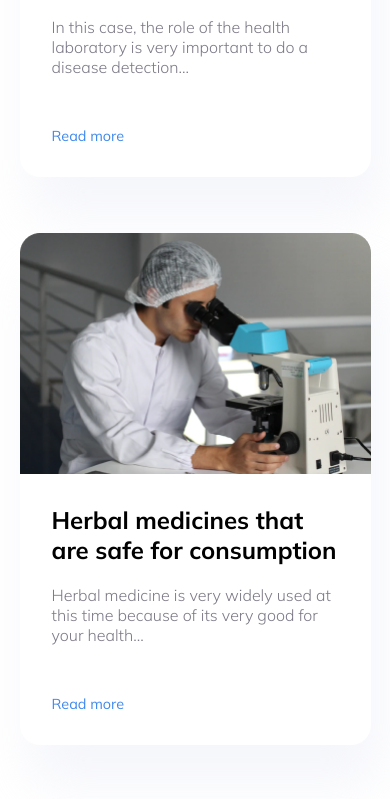
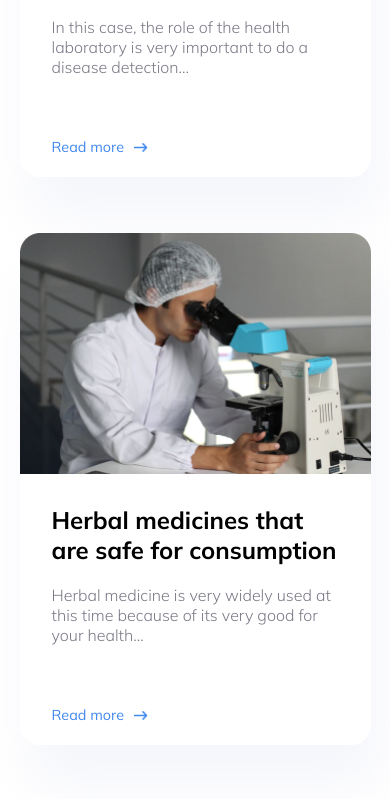
Before and after one commit to MayconDS/landing-trafalgar, a plain HTML site: page index.html in a window 390 px wide. Shown: the part 7369-8168 px from the top of the page. Drawn offline with Linux system fonts and the light colour scheme.

Commit message:
responsive design

```diff
--- a/index.html
+++ b/index.html
@@ -177,7 +177,7 @@
                 In this case, the role of the health laboratory is very
                 important to do a disease detection...
               </p>
-              <a href="">Read more</a>
+              <a href="">Read more <img id="arrow" src="utils/arrow.png" alt=""> </a>
             </div>
           </div>
           <div class="box">
@@ -188,7 +188,7 @@
               <p>
                 Herbal medicine is very widely used at this time because of its very good for your health...
               </p>
-              <a href="">Read more</a>
+              <a href="">Read more <img id="arrow" src="utils/arrow.png" alt=""> </a>
             </div>
           </div>
           <div class="box">
@@ -200,7 +200,12 @@
                 A healthy lifestyle should start from now and also for your skin health.
 There are some...
               </p>
-              <a href="">Read more</a>
+
+                <a href="">Read more <img id="arrow" src="utils/arrow.png" alt=""> </a>
+
+
+
+
             </div>
           </div>
           </div>
--- a/style.css
+++ b/style.css
@@ -383,6 +383,18 @@ section {
     gap: 20px;
 }
 #section-6 .box-images .container a {
+    display: flex;
+    align-items: center;
+
+    gap: 10px;
+}
+#section-6 .box-images .container a img{
+    margin-top: 16.5px;
+    width: 14px;
+    height: 9px;
+}
+#section-6 .box-images .container a {
+
     margin-top: 30px;
     color: #4089ED
 }
```
Also changed, not shown: utils/arrow.png (added).
